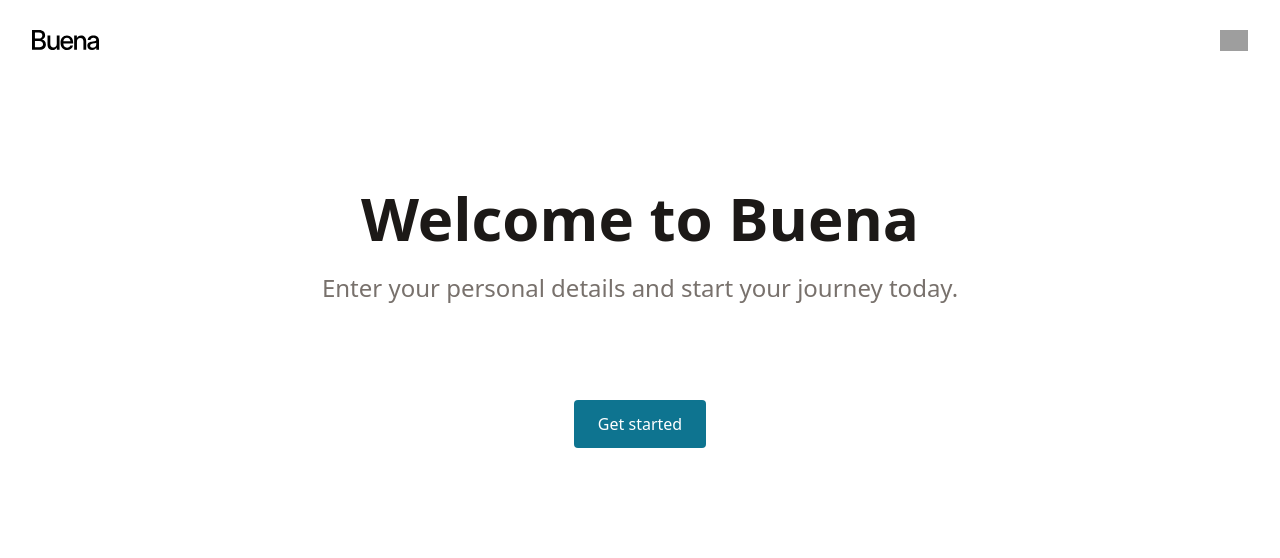
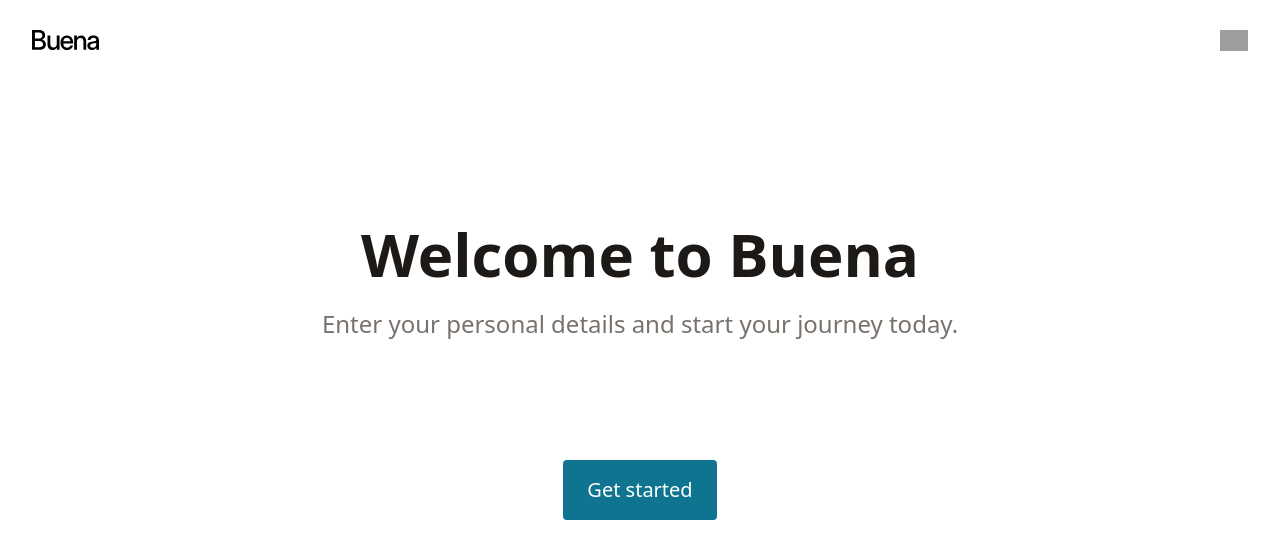
Before and after one commit to ikorotkaya/buena-onboarding, a React (Vite) app: page / in a window 1280 px wide. Shown: the top 558 px of the page. Built offline with nearby package versions, Linux system fonts and the light colour scheme; grey boxes are pictures that could not be loaded.

Commit message:
Bigger homepage CTA

```diff
--- a/src/pages/HomePage.tsx
+++ b/src/pages/HomePage.tsx
@@ -6,6 +6,7 @@ import { useTranslation } from "react-i18next";
 
 export default function HomePage() {
   const { t } = useTranslation();
+
   return (
     <div className="grid grid-rows-[3fr,2fr,1fr] ">
       <div className="flex items-end justify-center text-center">
@@ -18,7 +19,7 @@ export default function HomePage() {
         <AnimatedPrimaryButton
           link={`/onboarding/${ONBOARDING_STEPS[0].slug}`}
           testId="homepage-cta"
-          className="md:w-auto"
+          className="md:w-auto px-10 py-4 text-xl"
         >
           {t("pages.home.cta")}
         </AnimatedPrimaryButton>
```
